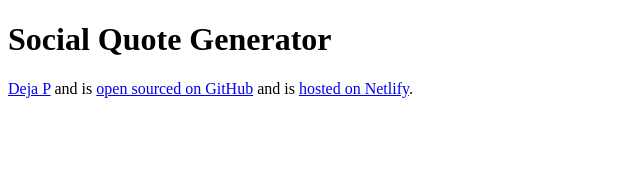
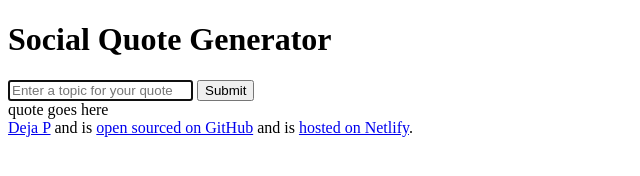
Before and after one commit to dehay2/social-quote-generator, a plain HTML site: page index.html in a window 1280 px wide. Shown: the whole page, without its empty margins (0-640 px from the left). Drawn offline with Linux system fonts and the light colour scheme.

Commit message:
Updated index.html

```diff
--- a/index.html
+++ b/index.html
@@ -7,7 +7,23 @@
     <title>Social Quote Generator</title>
   </head>
   <body>
-    <h1>Social Quote Generator</h1>
+    <header>
+      <h1>Social Quote Generator</h1>
+    </header>
+
+    <main>
+      <form>
+        <input
+          type="text"
+          placeholder="Enter a topic for your quote"
+          autofocus
+          required
+          autocomplete="off"
+        />
+        <input type="submit" />
+      </form>
+    </main>
+    <div>quote goes here</div>
 
     <footer>
       <a href="https://github.com/dehay2" target="_blank"> Deja P</a> and is
```
